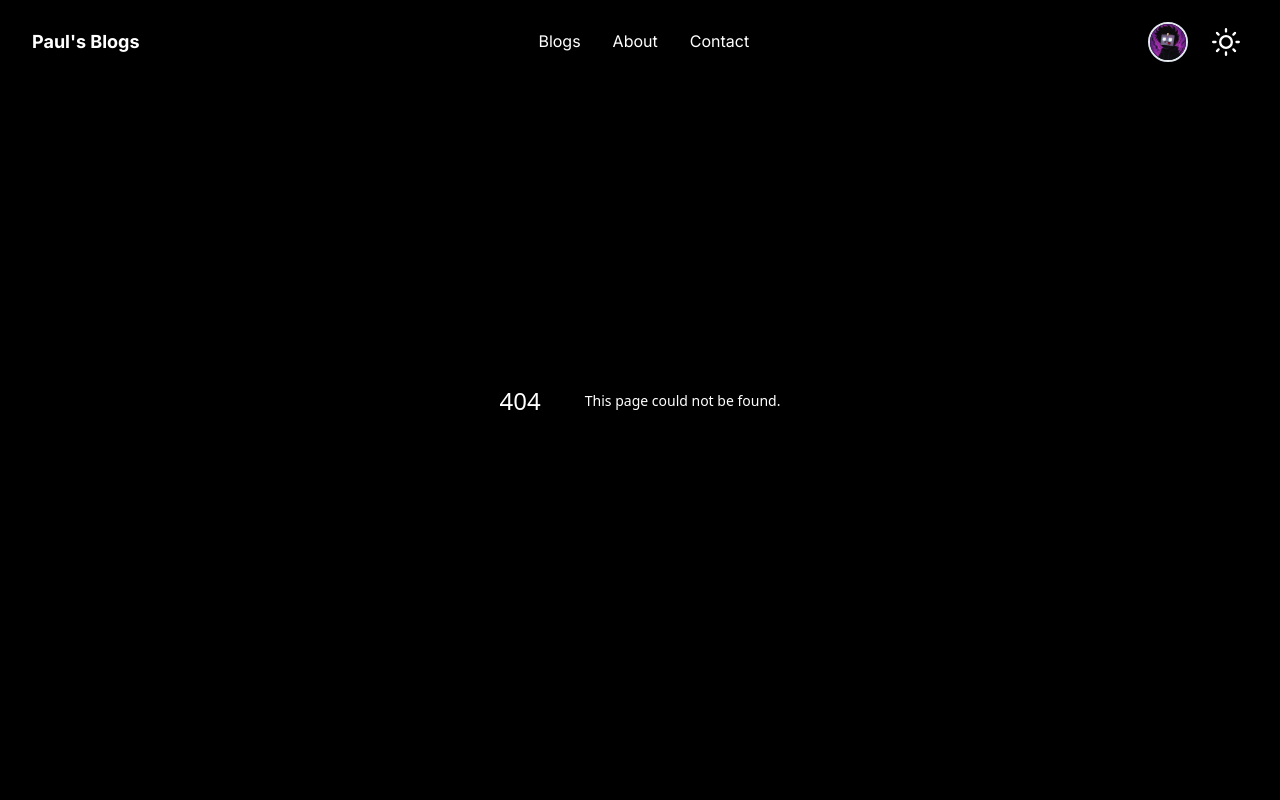
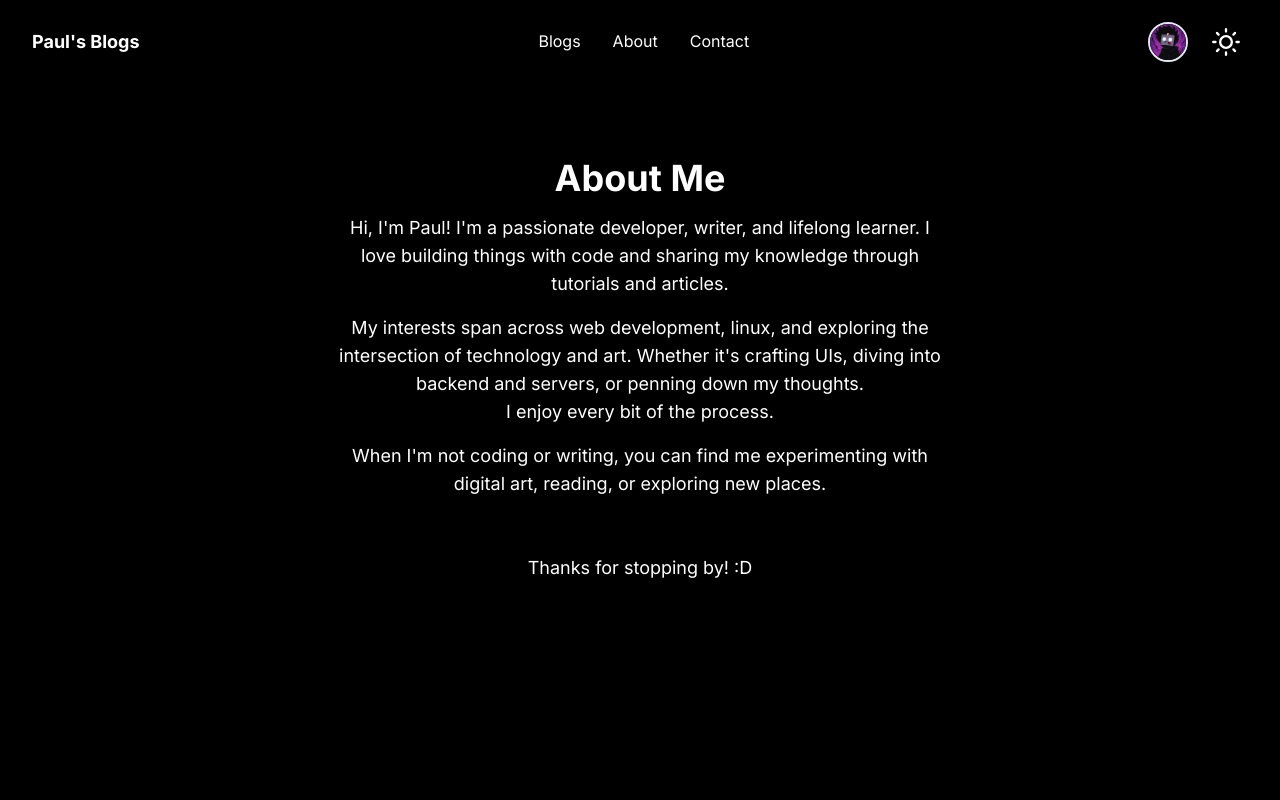
Before and after one commit to Mr-Rahul-Paul/My-Blogs, a Next.js app: page /about in a window 1280 px wide. Before the commit this address had no page. Shown: the top 800 px of the page. Built offline with nearby package versions, Linux system fonts and the light colour scheme.

Commit message:
added a about page

```diff
--- /dev/null
+++ b/src/app/about/page.tsx
@@ -0,0 +1,55 @@
+import React from 'react'
+
+function about() {
+    return (
+        <div className='h-screen flex items-center justify-center'>
+            <div className="max-w-2xl mx-auto text-center p-8   rounded-2xl ">
+                <h1 className="text-4xl font-bold mb-4">About Me</h1>
+                <p className="text-lg mb-4">
+                    Hi, I&apos;m Paul! I&apos;m a passionate developer, writer, and lifelong learner. I love building things with code and sharing my knowledge through tutorials and articles.
+                </p>
+                <p className="text-lg mb-4">
+                    My interests span across web development, linux, and exploring the intersection of technology and art. Whether it&apos;s crafting UIs, diving into backend and servers, or penning down my thoughts.
+                    <br />
+                    I enjoy every bit of the process.
+                </p>
+                <p className="text-lg">
+                    When I&apos;m not coding or writing, you can find me experimenting with digital art, reading, or exploring new places.
+                    <br />
+                    <br />
+                    <br />
+                    Thanks for stopping by! :D
+
+                <div className="mt-8 flex justify-center gap-6">
+                    <a
+                        href="https://x.com/_Rahul_Paul"
+                        target="_blank"
+                        rel="noopener noreferrer"
+                        style={{ color: "black", textDecoration: "underline", fontWeight: "bold" }}
+                    >
+                        X
+                    </a>
+                    <a
+                        href="https://instagram.com/rahulpaul.3d"
+                        target="_blank"
+                        rel="noopener noreferrer"
+                        style={{ color: "black", textDecoration: "underline", fontWeight: "bold" }}
+                    >
+                        Instagram
+                    </a>
+                    <a
+                        href="https://github.com/Mr-Rahul-Paul"
+                        target="_blank"
+                        rel="noopener noreferrer"
+                        style={{ color: "black", textDecoration: "underline", fontWeight: "bold" }}
+                    >
+                        GitHub
+                    </a>
+                </div>
+                </p>
+            </div>
+        </div>
+    )
+}
+
+export default about
```
